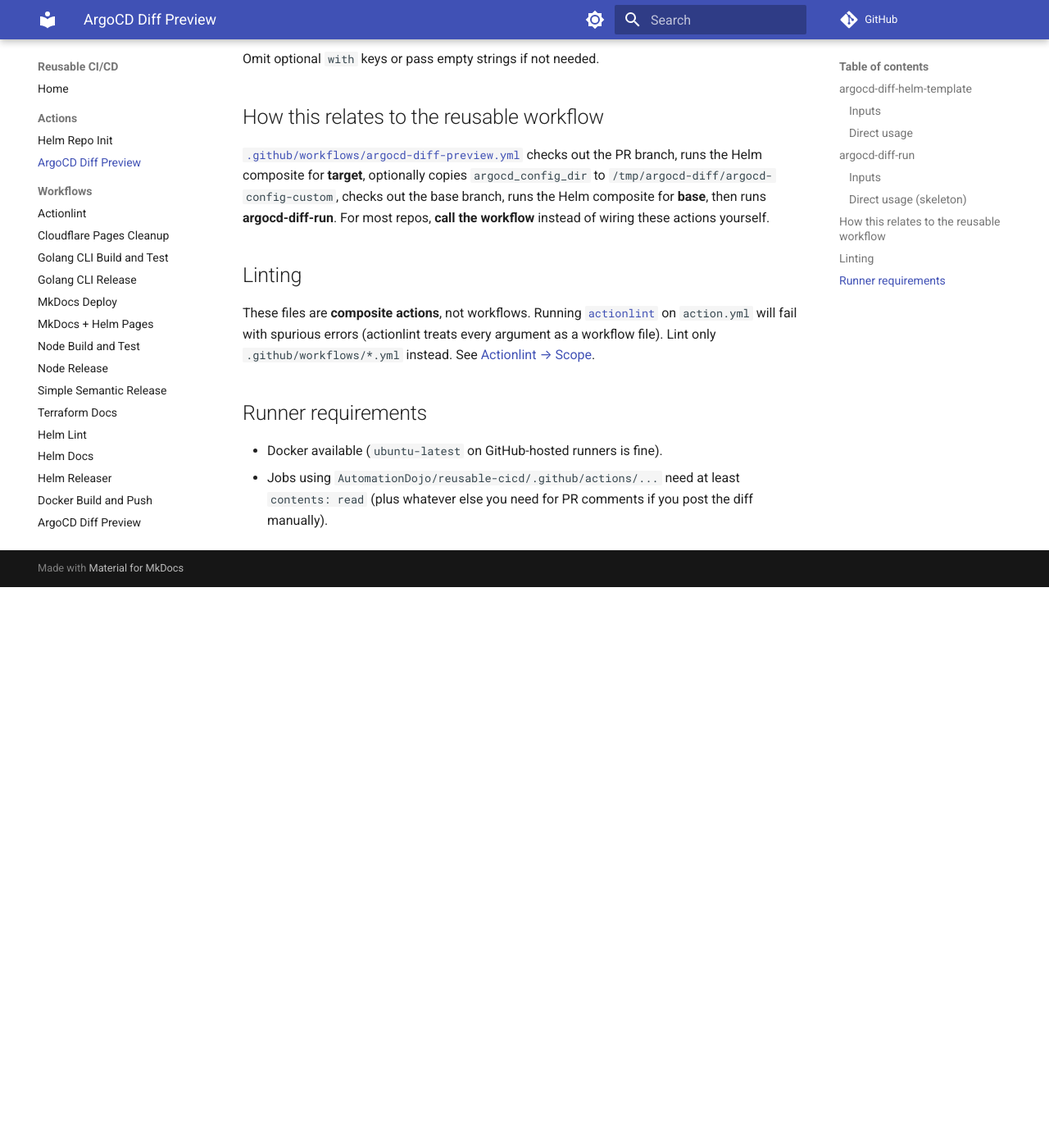
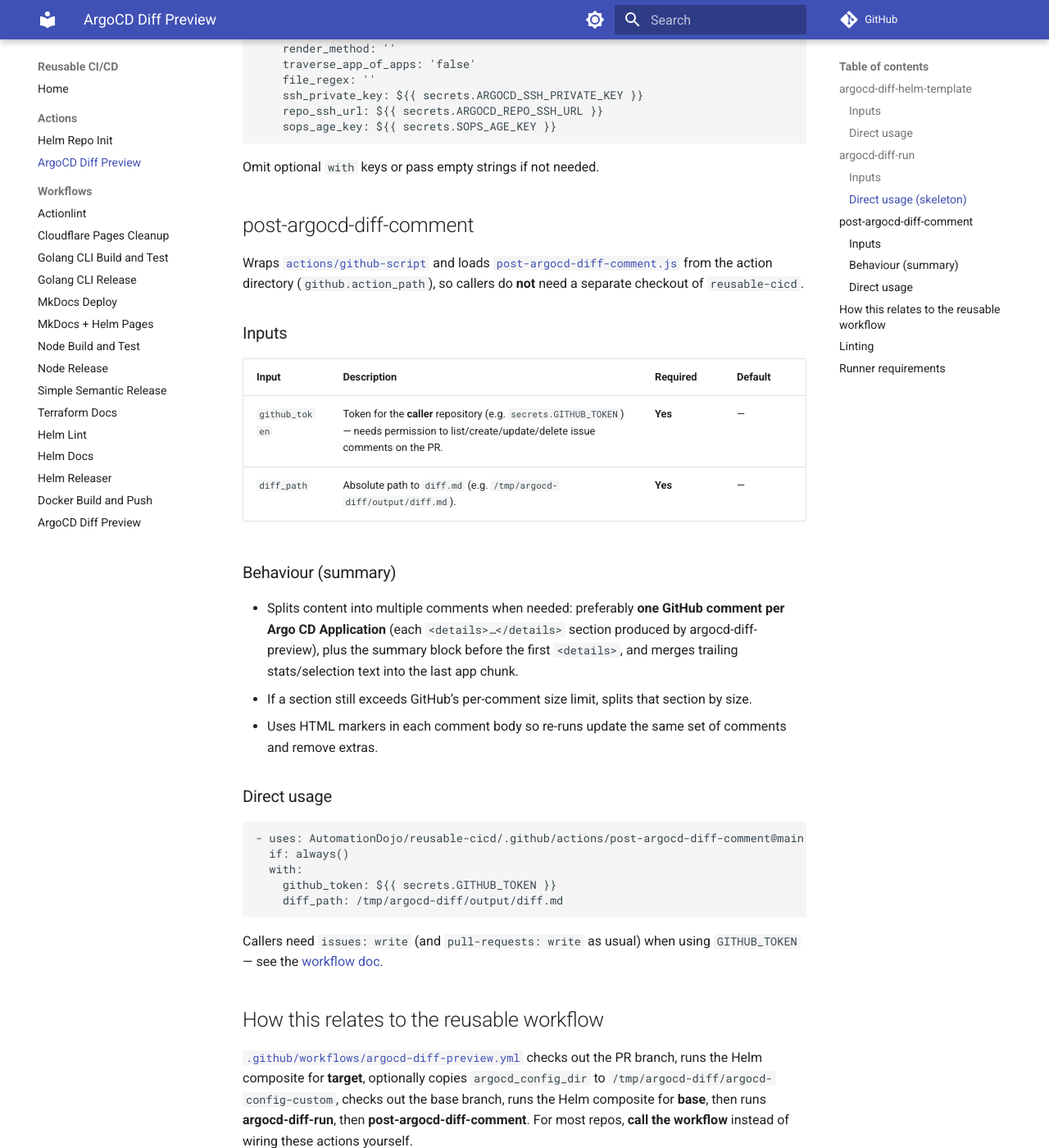
Before and after one commit to AutomationDojo/reusable-cicd, an MkDocs documentation site: the page built from docs/actions/argocd-diff-preview.md, in a window 1280 px wide and 1400 px high, scrolled down 2754 px. Shown: the whole window at 82% size. Built offline with MkDocs 1.6.1 and Material for MkDocs 9.7.7, drawn with Linux system fonts in a browser that asks for light colours; comment, search, counter and statistics services are not loaded; before the commit the page ends 3470 px from its top, so only the background shows below that; some of the changed text lies outside the part shown.

Commit message:
feat: update docs

````diff
--- a/docs/actions/argocd-diff-preview.md
+++ b/docs/actions/argocd-diff-preview.md
@@ -8,6 +8,7 @@ Two [composite actions](https://docs.github.com/en/actions/creating-actions/crea
 | :--- | :--- |
 | Prepare manifests (Helm or copy) | [`.github/actions/argocd-diff-helm-template/action.yml`](https://github.com/AutomationDojo/reusable-cicd/blob/main/.github/actions/argocd-diff-helm-template/action.yml) |
 | Secrets + `argocd-diff-preview` Docker | [`.github/actions/argocd-diff-run/action.yml`](https://github.com/AutomationDojo/reusable-cicd/blob/main/.github/actions/argocd-diff-run/action.yml) |
+| Post `diff.md` as PR comment(s) | [`.github/actions/post-argocd-diff-comment/action.yml`](https://github.com/AutomationDojo/reusable-cicd/blob/main/.github/actions/post-argocd-diff-comment/action.yml) |
 
 ## argocd-diff-helm-template
 
@@ -61,8 +62,9 @@ Expects you have already prepared:
 | `ssh_private_key` | Optional sensitive value — pass `${{ secrets.… }}` from the workflow. | No | `''` |
 | `repo_ssh_url` | Optional; pair with `ssh_private_key` for private Git over SSH. | No | `''` |
 | `sops_age_key` | Optional; pass `${{ secrets.… }}` (age key material) for helm-secrets. | No | `''` |
+| `max_diff_length` | Passed as `MAX_DIFF_LENGTH` to the container (`--max-diff-length` in the tool). Default avoids truncating large monorepo diffs too early. | No | `1048576` |
 
-Composite actions do not use a top-level `secrets:` block in `action.yml`; treat the three fields above as **inputs** whose values you set from the caller’s `secrets` context. GitHub masks them in logs when sourced from `secrets.*`.
+Composite actions do not use a top-level `secrets:` block in `action.yml`; treat the SSH/SOPS fields above as **inputs** whose values you set from the caller’s `secrets` context. GitHub masks them in logs when sourced from `secrets.*`.
 
 ### Direct usage (skeleton)
 
@@ -85,9 +87,38 @@ Composite actions do not use a top-level `secrets:` block in `action.yml`; treat
 
 Omit optional `with` keys or pass empty strings if not needed.
 
+## post-argocd-diff-comment
+
+Wraps [`actions/github-script`](https://github.com/actions/github-script) and loads [`post-argocd-diff-comment.js`](https://github.com/AutomationDojo/reusable-cicd/blob/main/.github/actions/post-argocd-diff-comment/post-argocd-diff-comment.js) from the action directory (`github.action_path`), so callers do **not** need a separate checkout of `reusable-cicd`.
+
+### Inputs
+
+| Input | Description | Required | Default |
+| :--- | :--- | :--- | :--- |
+| `github_token` | Token for the **caller** repository (e.g. `secrets.GITHUB_TOKEN`) — needs permission to list/create/update/delete issue comments on the PR. | **Yes** | — |
+| `diff_path` | Absolute path to `diff.md` (e.g. `/tmp/argocd-diff/output/diff.md`). | **Yes** | — |
+
+### Behaviour (summary)
+
+- Splits content into multiple comments when needed: preferably **one GitHub comment per Argo CD Application** (each `<details>…</details>` section produced by argocd-diff-preview), plus the summary block before the first `<details>`, and merges trailing stats/selection text into the last app chunk.
+- If a section still exceeds GitHub’s per-comment size limit, splits that section by size.
+- Uses HTML markers in each comment body so re-runs update the same set of comments and remove extras.
+
+### Direct usage
+
+```yaml
+- uses: AutomationDojo/reusable-cicd/.github/actions/post-argocd-diff-comment@main
+  if: always()
+  with:
+    github_token: ${{ secrets.GITHUB_TOKEN }}
+    diff_path: /tmp/argocd-diff/output/diff.md
+```
+
+Callers need `issues: write` (and `pull-requests: write` as usual) when using `GITHUB_TOKEN` — see the [workflow doc](../workflows/argocd-diff-preview.md#caller-permissions).
+
 ## How this relates to the reusable workflow
 
-[`.github/workflows/argocd-diff-preview.yml`](https://github.com/AutomationDojo/reusable-cicd/blob/main/.github/workflows/argocd-diff-preview.yml) checks out the PR branch, runs the Helm composite for **target**, optionally copies `argocd_config_dir` to `/tmp/argocd-diff/argocd-config-custom`, checks out the base branch, runs the Helm composite for **base**, then runs **argocd-diff-run**. For most repos, **call the workflow** instead of wiring these actions yourself.
+[`.github/workflows/argocd-diff-preview.yml`](https://github.com/AutomationDojo/reusable-cicd/blob/main/.github/workflows/argocd-diff-preview.yml) checks out the PR branch, runs the Helm composite for **target**, optionally copies `argocd_config_dir` to `/tmp/argocd-diff/argocd-config-custom`, checks out the base branch, runs the Helm composite for **base**, then runs **argocd-diff-run**, then **post-argocd-diff-comment**. For most repos, **call the workflow** instead of wiring these actions yourself.
 
 ## Linting
 
````
Also changed, not shown: other parts of docs/actions/argocd-diff-preview.md (+1 -1 lines), docs/index.md (+1 -1 lines), docs/workflows/argocd-diff-preview.md (+12 -5 lines).
